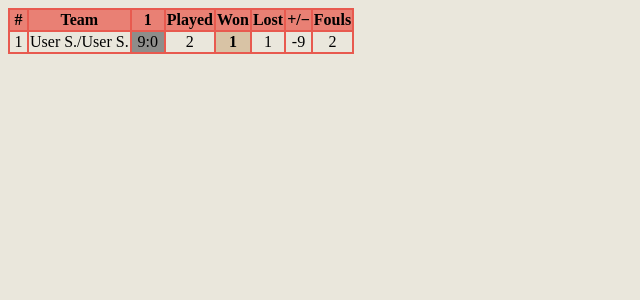
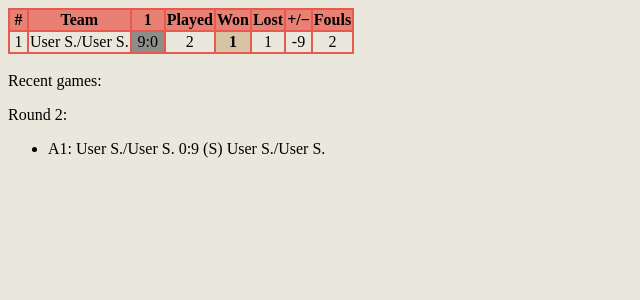
Before and after one commit to eeeeeeeelias/codenames, a Django app: a page that uses codenames/templates/codenames/one_group_table.html in a window 1280 px wide. Shown: the top 300 px of the page, without its empty margins (0-640 px from the left). Run offline with Django 3.2, Linux system fonts and the light colour scheme; tables that the repository leaves empty hold one stand-in row (values such as "Sample post").

Commit message:
Show upcoming in recent games at Group HTML page
* Add get_upcoming_games_schedule() function
* Add get_recent_games_schedule() function
* Choose number of upcoming rounds with NUM_UPCOMING_ROUNDS
* Choose number of recent rounds with NUM_RECENT_ROUNDS
* Pass upcoming and recent games schedules to HTML

```diff
--- a/codenames/table_render.py
+++ b/codenames/table_render.py
@@ -208,3 +208,56 @@ def render_result_table_content(group: Group) -> None:
         team = teams[seed]
         result_table[seed] = get_row(seed, team, group, num_teams)
     return result_table
+
+
+# Number of rounds to show in "recent" and "upcoming"
+NUM_UPCOMING_ROUNDS: int = 2
+NUM_RECENT_ROUNDS: int = 2
+
+RoundSchedule = tp.Tuple[int, tp.List[GameResult]]
+
+
+def get_upcoming_games_schedule(
+        group: Group) -> tp.List[RoundSchedule]:
+    scheduled_group_games = [
+        gr for gr in GameResult.objects.filter(group=group)
+        if not gr.is_finished
+    ]
+    upcoming_rounds_numbers: tp.List[int] = sorted(
+        {gr.round_number for gr in scheduled_group_games}
+    )[:NUM_UPCOMING_ROUNDS]
+
+    upcoming_games_schedule: tp.List[RoundSchedule] = []
+    for round_number in upcoming_rounds_numbers:
+        round_upcoming_games = [
+            gr for gr in scheduled_group_games
+            if gr.round_number == round_number
+        ]
+        upcoming_games_schedule.append(
+            (f"{round_number + 1}", round_upcoming_games)
+        )
+
+    return upcoming_games_schedule
+
+
+def get_recent_games_schedule(
+        group: Group) -> tp.List[RoundSchedule]:
+    finished_group_games = [
+        gr for gr in GameResult.objects.filter(group=group)
+        if gr.is_finished
+    ]
+    recent_rounds_numbers: tp.List[int] = sorted(
+        {gr.round_number for gr in finished_group_games}
+    )[::-1][:NUM_RECENT_ROUNDS]
+
+    recent_games_schedule: tp.List[RoundSchedule] = []
+    for round_number in recent_rounds_numbers:
+        round_finished_games = [
+            gr for gr in finished_group_games
+            if gr.round_number == round_number
+        ]
+        recent_games_schedule.append(
+            (f"{round_number + 1}", round_finished_games)
+        )
+
+    return recent_games_schedule
--- a/codenames/templates/codenames/one_group_table.html
+++ b/codenames/templates/codenames/one_group_table.html
@@ -11,7 +11,7 @@
     <tr>
         {% for cell in group_header %}
         <th {% if cell.class_ %} class="{{ cell.class_ }}"{% endif %}>
-            <div {% if cell.title %}title="{{cell.title}}"{% endif %}>
+            <div {% if cell.title %}title="{{ cell.title }}"{% endif %}>
                 {{ cell.content }}
             </div>
         </th>
@@ -21,7 +21,7 @@
     <tr>
         {% for cell in row %}
         <td {% if cell.class_ %} class="{{ cell.class_ }}"{% endif %}>
-            <div {% if cell.title %}title="{{cell.title}}"{% endif %} class="hey">
+            <div {% if cell.title %}title="{{ cell.title }}"{% endif %} class="hey">
                 {{ cell.content }}
             </div>
         </td>
@@ -29,5 +29,43 @@
     </tr>
     {% endfor %}
     </table>
+
+    <br>
+
+    {% if upcoming_games %}
+    <div>
+        Upcoming games:
+        {% for round in upcoming_games %}
+            <div>
+                <p>
+                    Round {{ round.0 }}:
+                </p>
+                <ul>
+                    {% for game in round.1 %}
+                    <li>{{ game.scheduled_long }}
+                    {% endfor %}
+                </ul>
+            </div>
+        {% endfor %}
+    </div>
+    {% endif %}
+
+    {% if recent_games %}
+    <div>
+        Recent games:
+        {% for round in recent_games %}
+            <div>
+                <p>
+                    Round {{ round.0 }}:
+                </p>
+                <ul>
+                    {% for game in round.1 %}
+                    <li>{{ game.finished_long }}
+                    {% endfor %}
+                </ul>
+            </div>
+        {% endfor %}
+    </div>
+    {% endif %}
 </body>
 </html>
--- a/codenames/views.py
+++ b/codenames/views.py
@@ -13,6 +13,7 @@ from .consts import CURRENT_CUP_NUMBER
 from .models import Cup, Group
 from .table_render import render_result_table_content
 from .table_render import render_result_table_header
+from .table_render import get_recent_games_schedule, get_upcoming_games_schedule
 
 
 NON_EXISTING_CUP_ERROR_MESSAGE = _("There is no such cup")
@@ -80,10 +81,15 @@ def one_group_table_view(request, group_name, *,
     group_header = render_result_table_header(group)
     group_table = render_result_table_content(group)
 
+    upcoming_games = get_upcoming_games_schedule(group)
+    recent_games = get_recent_games_schedule(group)
+
     context = {
         "cup_number": cup_number,
         "group_name": group.name,
         "group_header": group_header,
         "group_table": group_table,
+        "upcoming_games": upcoming_games,
+        "recent_games": recent_games,
     }
     return render(request, "codenames/one_group_table.html", context)
```
